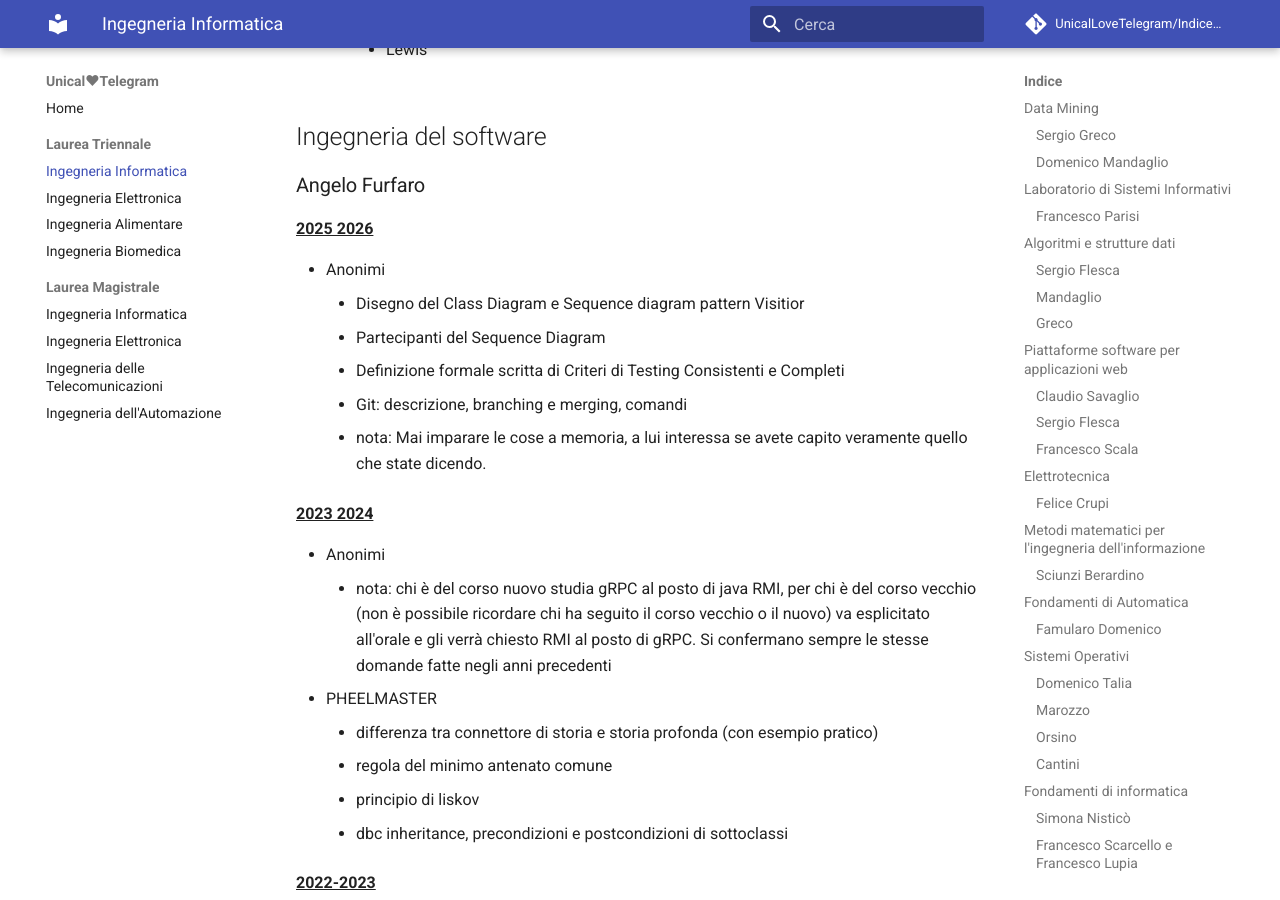
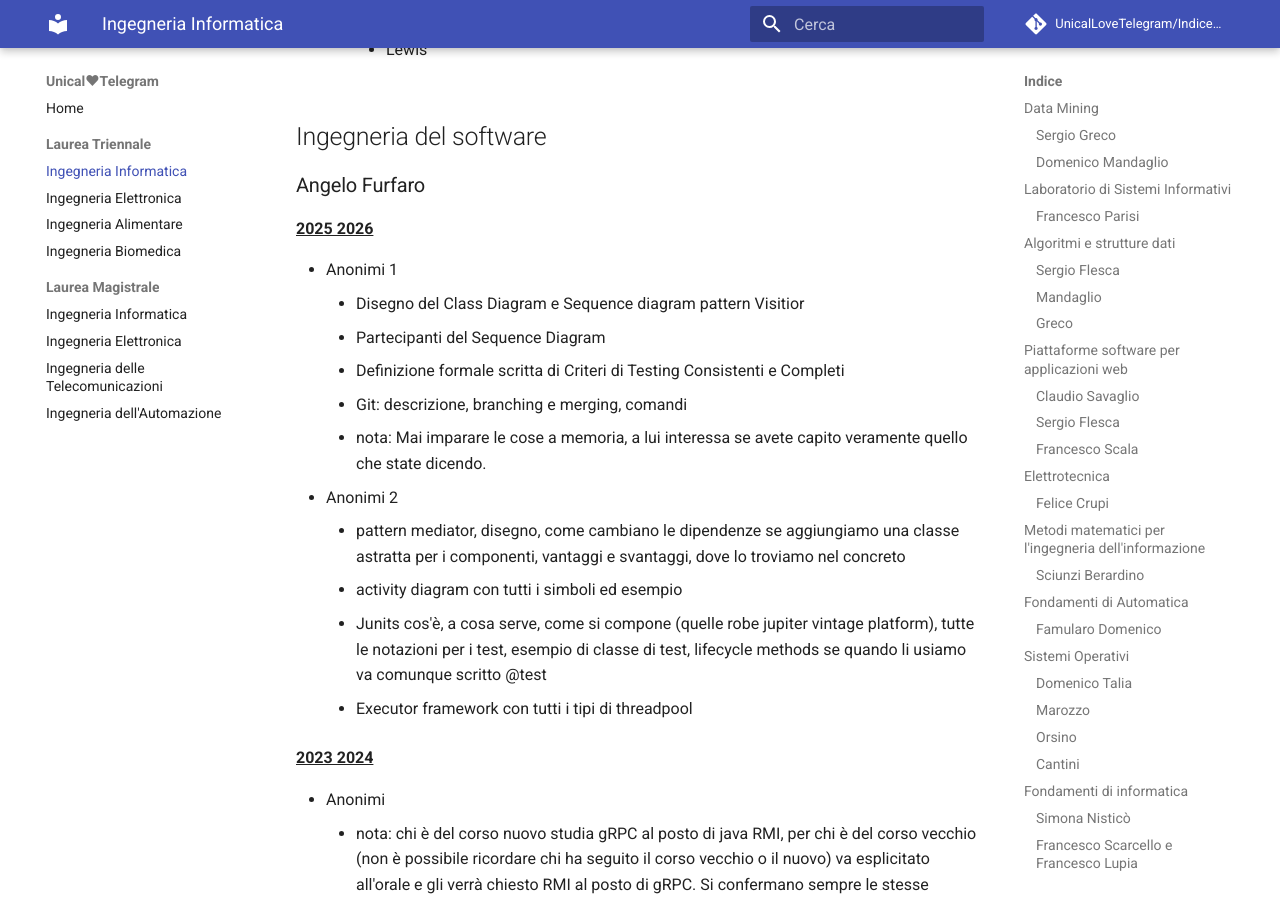
Before and after one commit to UnicalLoveTelegram/IndiceArgomentiOrale, an MkDocs documentation site: the page built from docs/laurea-triennale/ingegneria-informatica.md, in a window 1280 px wide and 900 px high, scrolled down 50731 px. Built offline with MkDocs 1.6.1 and Material for MkDocs 9.7.7, drawn with Linux system fonts in a browser that asks for light colours; comment, search, counter and statistics services are not loaded.

Commit message:
testimonianze ingegneria del software

```diff
--- a/docs/laurea-triennale/ingegneria-informatica.md
+++ b/docs/laurea-triennale/ingegneria-informatica.md
@@ -1620,12 +1620,17 @@ malloc(sizeof(int)*(i+1));
 
 **<u>2025 2026</u>**
 
-- Anonimi
+- Anonimi 1
     - Disegno del Class Diagram e Sequence diagram pattern Visitior
     - Partecipanti del Sequence Diagram
     - Definizione formale scritta di Criteri di Testing Consistenti e Completi
     - Git: descrizione, branching e merging, comandi
     - nota: Mai imparare le cose a memoria, a lui interessa se avete capito veramente quello che state dicendo.
+- Anonimi 2
+    - pattern mediator, disegno, come cambiano le dipendenze se aggiungiamo una classe astratta per i componenti, vantaggi e svantaggi, dove lo troviamo nel concreto
+    - activity diagram con tutti i simboli ed esempio
+    - Junits cos'è, a cosa serve, come si compone (quelle robe jupiter vintage platform), tutte le notazioni per i test, esempio di classe di test, lifecycle methods se quando li usiamo va comunque scritto @test
+    - Executor framework con tutti i tipi di threadpool
 
 **<u>2023 2024</u>**
 
```
